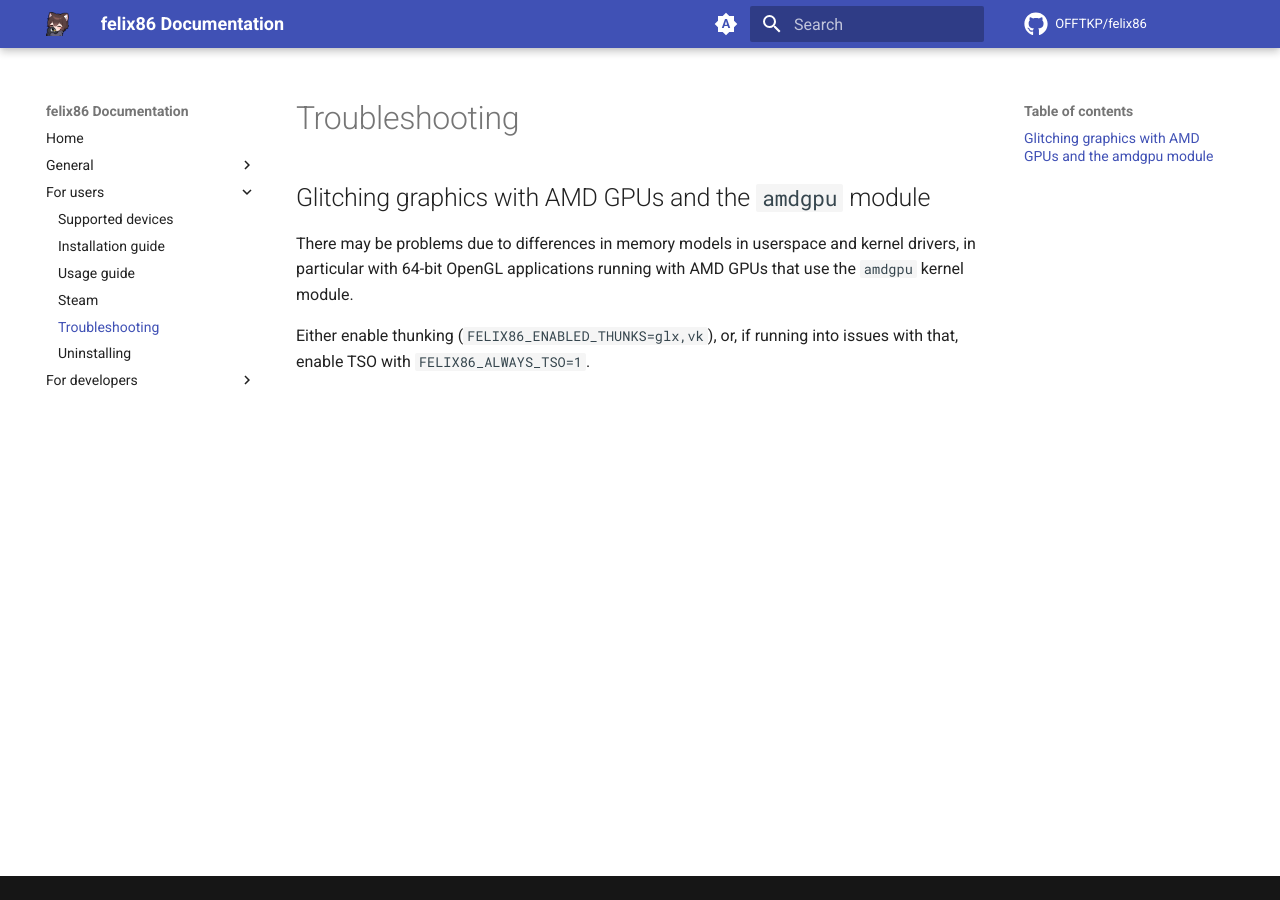
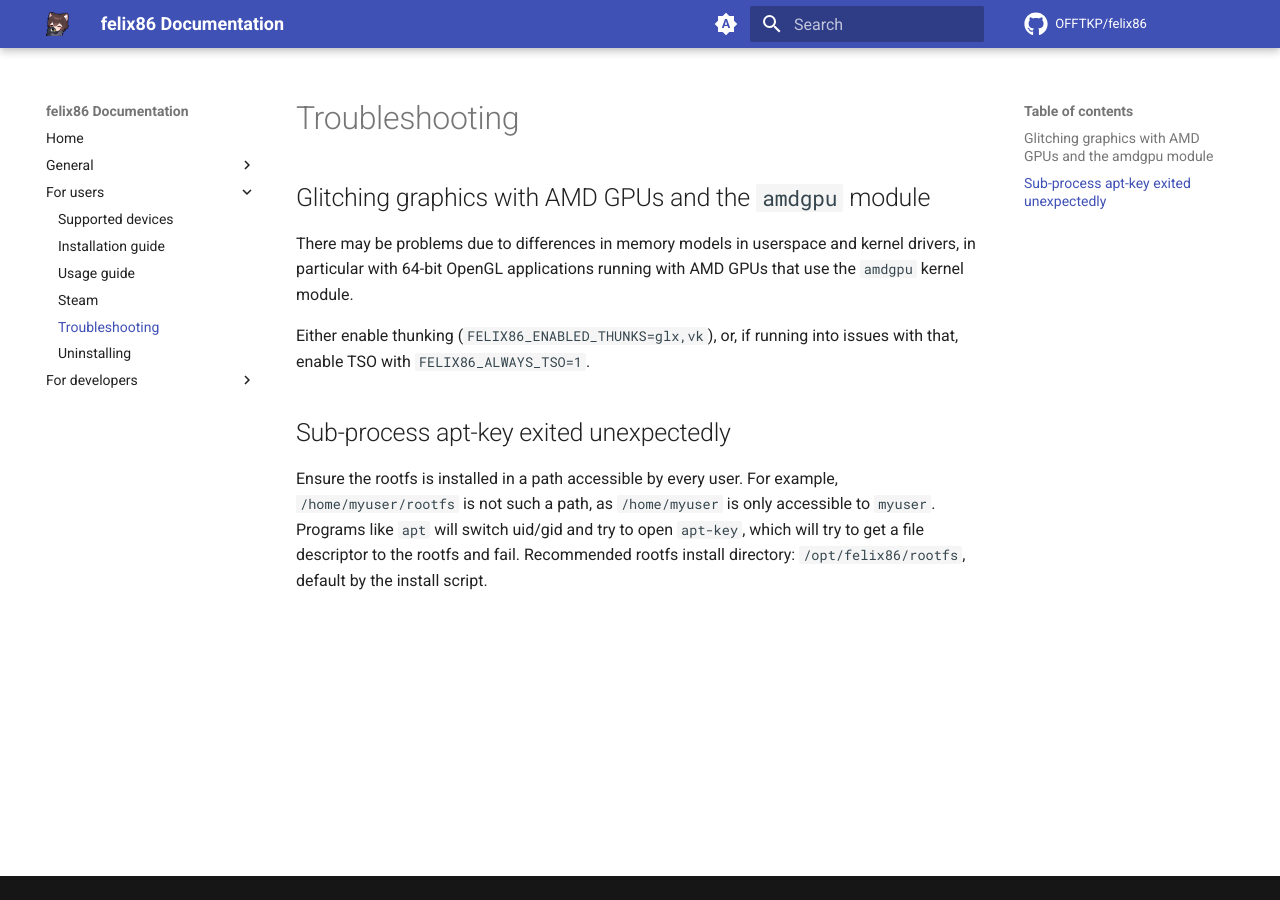
Before and after one commit to felix86-emu/docs, an MkDocs documentation site: the page built from docs/users/troubleshooting.md, in a window 1280 px wide. Built offline with MkDocs 1.6.1 and Material for MkDocs 9.7.7, drawn with Linux system fonts in a browser that asks for light colours; comment, search, counter and statistics services are not loaded.

Commit message:
Add tips against installing rootfs in home

```diff
--- a/docs/users/troubleshooting.md
+++ b/docs/users/troubleshooting.md
@@ -7,3 +7,7 @@ title: Troubleshooting
 There may be problems due to differences in memory models in userspace and kernel drivers, in particular with 64-bit OpenGL applications running with AMD GPUs that use the `amdgpu` kernel module.
 
 Either enable thunking (`FELIX86_ENABLED_THUNKS=glx,vk`), or, if running into issues with that, enable TSO with `FELIX86_ALWAYS_TSO=1`.
+
+## Sub-process apt-key exited unexpectedly
+
+Ensure the rootfs is installed in a path accessible by every user. For example, `/home/myuser/rootfs` is not such a path, as `/home/myuser` is only accessible to `myuser`. Programs like `apt` will switch uid/gid and try to open `apt-key`, which will try to get a file descriptor to the rootfs and fail. Recommended rootfs install directory: `/opt/felix86/rootfs`, default by the install script.
```
Also changed, not shown: docs/users/installation-guide.md (+4 -0 lines).
